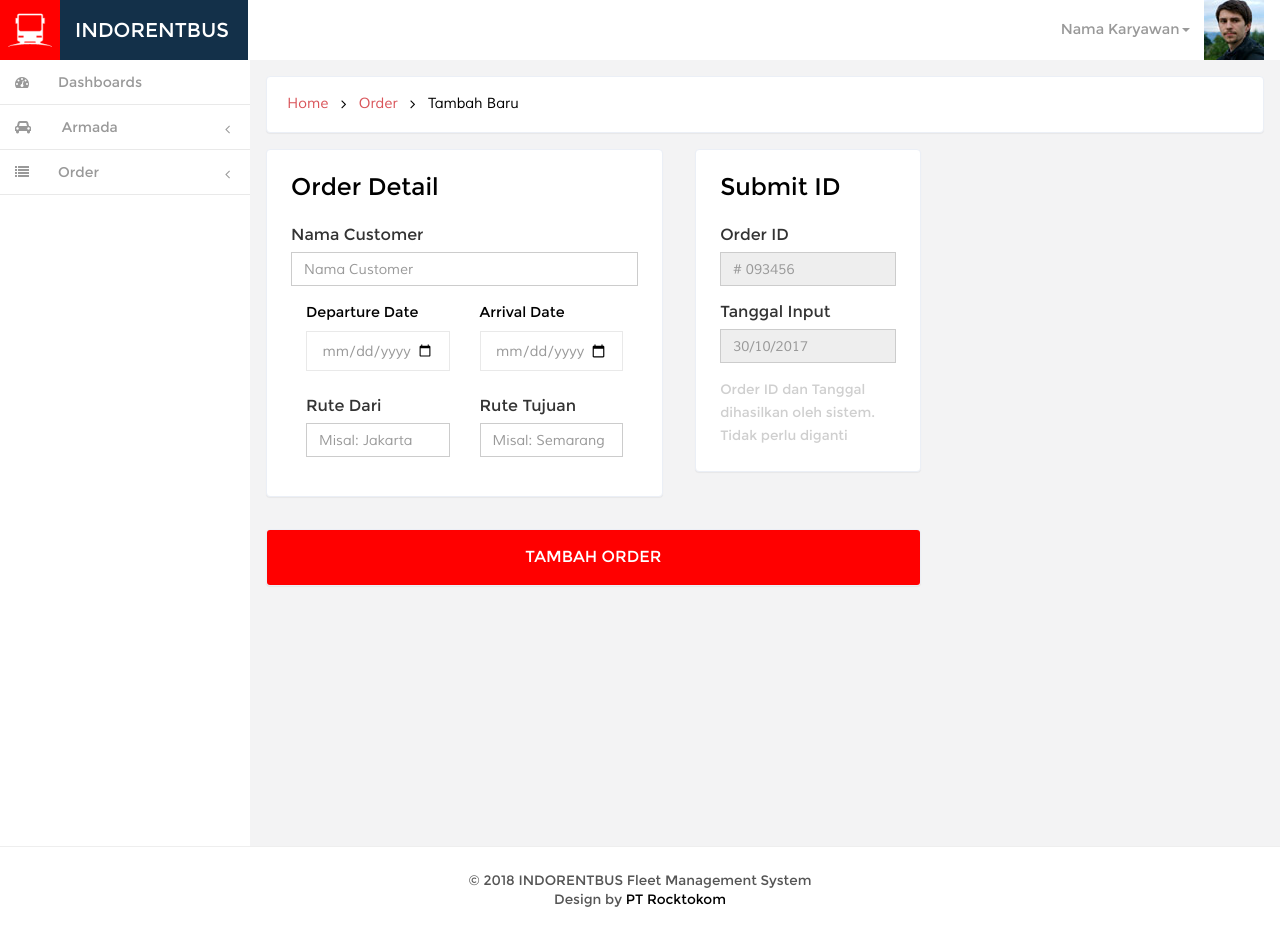
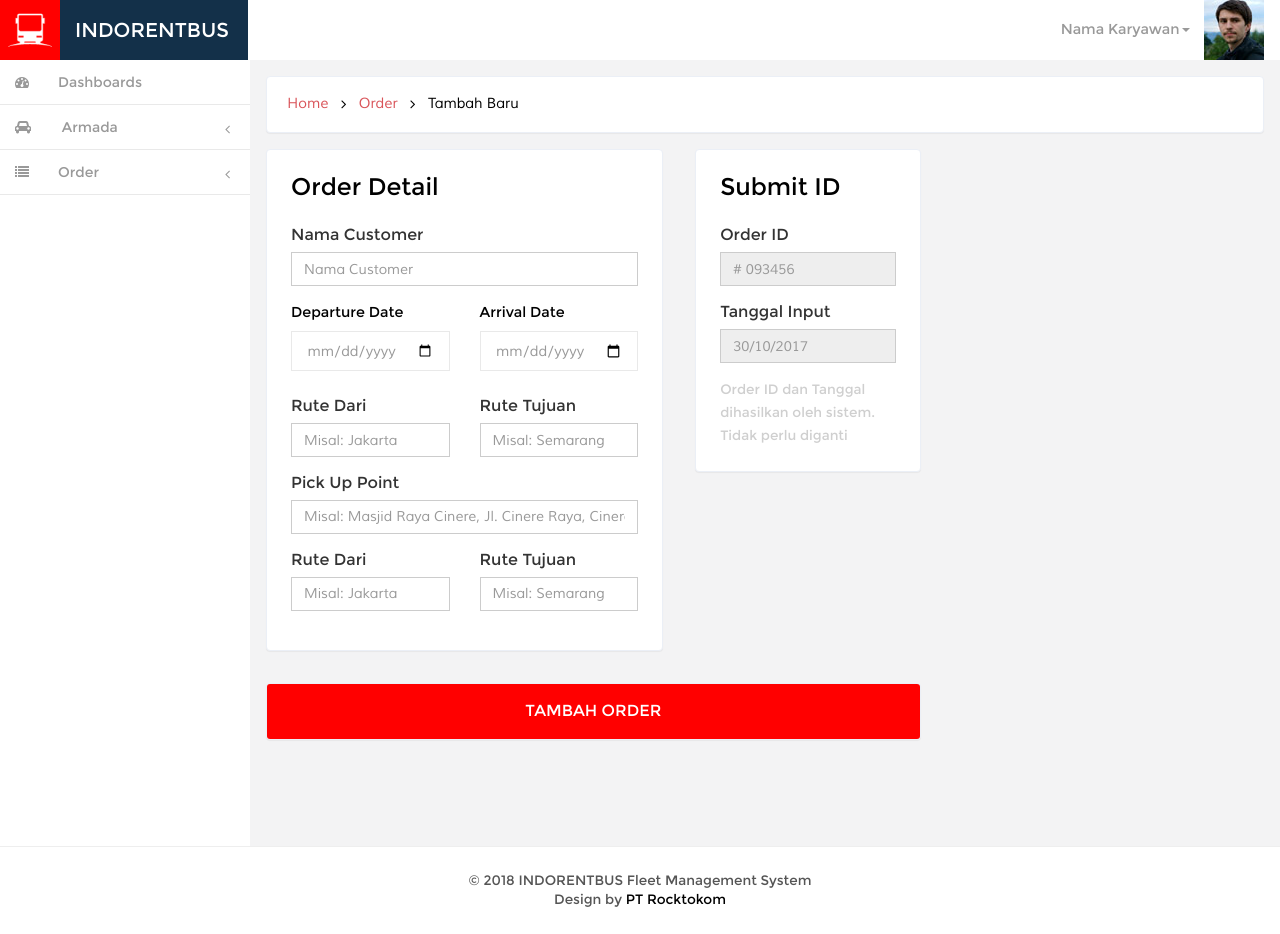
Before and after one commit to kemtol/indorentbus, a Jekyll site: the page built from laman/orders.html, in a window 1280 px wide. Built offline with Jekyll 4.4.1, drawn with Linux system fonts in a browser that asks for light colours; nearby versions of some CDN libraries; Markdown is read by kramdown in place of the engine named in the settings; comment, search, counter and statistics services are not loaded.

Commit message:
Update orders.html

```diff
--- a/laman/orders.html
+++ b/laman/orders.html
@@ -23,20 +23,32 @@ permalink: /orders/tambah/
 				<label for="nama_customer">Nama Customer</label>
 				<input type="text" class="form-control required" id="nama_customer" placeholder="Nama Customer" name="nama_customer">
 			</div>
-			<div class="col-md-6 form-group1 group-mail">
+			<div class="col-md-6 form-group1 group-mail" style="padding-left:0">
       				<label class="control-label ">Departure Date</label>
 				<input type="date" class="form-control1 ng-invalid ng-invalid-required" ng-model="model.date" required="">
 		    	</div>
-			<div class="col-md-6 form-group1 group-mail">
+			<div class="col-md-6 form-group1 group-mail" style="padding-right:0">
       				<label class="control-label ">Arrival Date</label>
 				<input type="date" class="form-control1 ng-invalid ng-invalid-required" ng-model="model.date" required="">
 		    	</div>
 			<div class="clearfix"></div>
-			<div class="form-group col-md-6">
+			<div class="form-group col-md-6" style="padding-left:0">
 				<label for="rute_dari">Rute Dari</label>
 				<input type="text" class="form-control required" id="rute_dari" placeholder="Misal: Jakarta" name="rute_dari">
 			</div>
-			<div class="form-group col-md-6">
+			<div class="form-group col-md-6" style="padding-right:0">
+				<label for="rute_tujuan">Rute Tujuan</label>
+				<input type="text" class="form-control required" id="rute_tujuan" placeholder="Misal: Semarang" name="rute_tujuan">
+			</div>
+			<div class="form-group clearfix">
+				<label for="pick_upp">Pick Up Point</label>
+				<input type="text" class="form-control required" id="pick_upp" placeholder="Misal: Masjid Raya Cinere, Jl. Cinere Raya, Cinere ..." name="pick_upp">
+			</div>
+			<div class="form-group col-md-6" style="padding-left:0">
+				<label for="rute_dari">Rute Dari</label>
+				<input type="text" class="form-control required" id="rute_dari" placeholder="Misal: Jakarta" name="rute_dari">
+			</div>
+			<div class="form-group col-md-6" style="padding-right:0">
 				<label for="rute_tujuan">Rute Tujuan</label>
 				<input type="text" class="form-control required" id="rute_tujuan" placeholder="Misal: Semarang" name="rute_tujuan">
 			</div>
```
